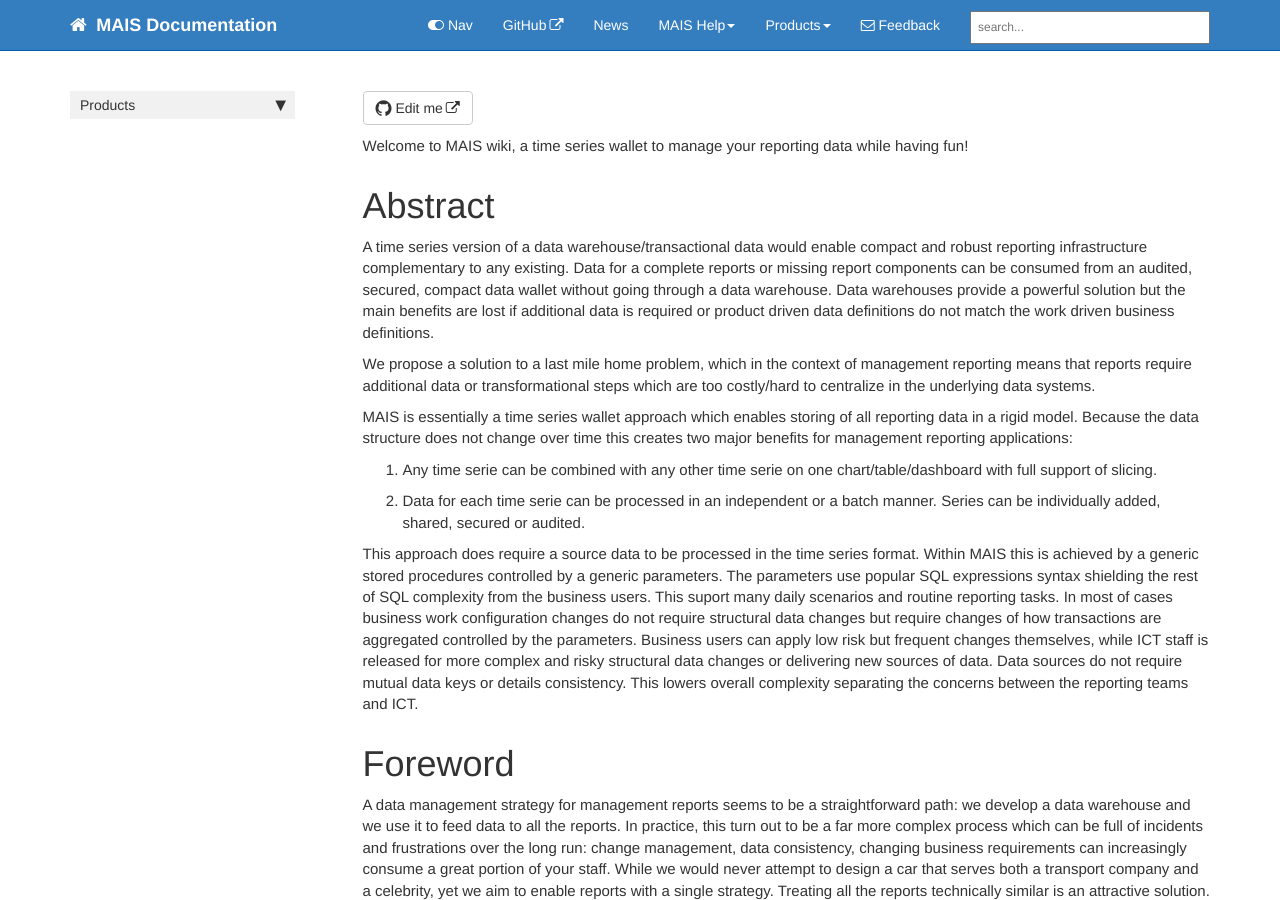
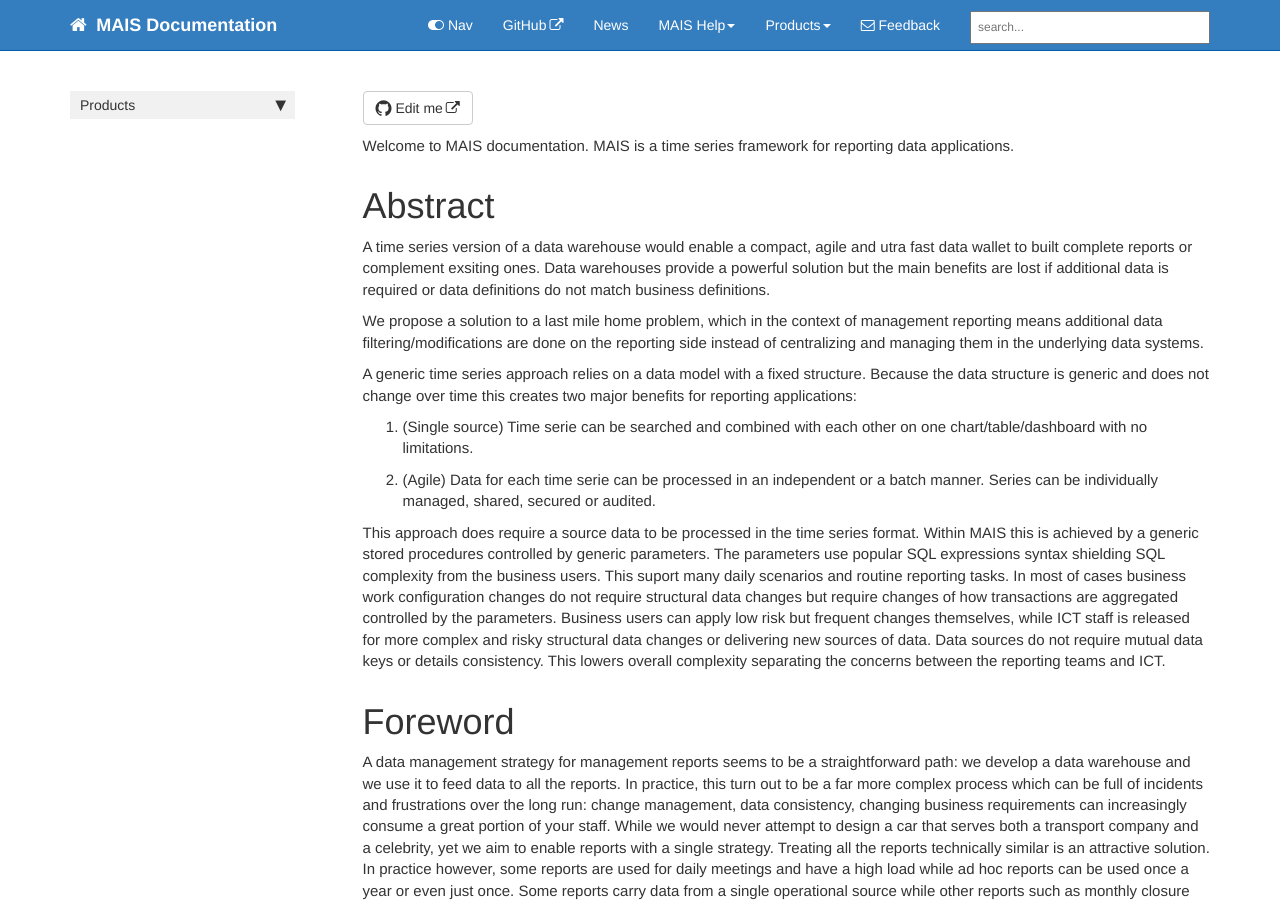
Before and after one commit to maximnl/mais, a Jekyll site: the page built from docs/01-introduction.md, in a window 1280 px wide and 900 px high. Built offline with Jekyll 4.4.1, drawn with Linux system fonts in a browser that asks for light colours; our own code applies the rules of GitHub Pages for plain Markdown files; comment, search, counter and statistics services are not loaded.

Commit message:
Update 01-introduction.md

```diff
--- a/docs/01-introduction.md
+++ b/docs/01-introduction.md
@@ -1,16 +1,17 @@
-Welcome to MAIS wiki, a time series wallet to manage your reporting data while having fun!
+Welcome to MAIS documentation.
+MAIS is a time series framework for reporting data applications.
 
 # Abstract
-A time series version of a data warehouse/transactional data would enable compact and robust reporting infrastructure complementary to any existing. Data for a complete reports or missing report components can be consumed from an audited, secured, compact data wallet without going through a data warehouse. Data warehouses provide a powerful solution but the main benefits are lost if additional data is required or product driven data definitions do not match the work driven business definitions.
+A time series version of a data warehouse would enable a compact, agile and utra fast data wallet to built complete reports or complement exsiting ones. Data warehouses provide a powerful solution but the main benefits are lost if additional data is required or data definitions do not match business definitions.
 
-We propose a solution to a last mile home problem, which in the context of management reporting means that reports require additional data or transformational steps which are too costly/hard to centralize in the underlying data systems.
+We propose a solution to a last mile home problem, which in the context of management reporting means additional data filtering/modifications are done on the reporting side instead of centralizing and managing them in the underlying data systems.
 
-MAIS is essentially a time series wallet approach which enables storing of all reporting data in a rigid model. Because the data structure does not change over time this creates two major benefits for management reporting applications:
+A generic time series approach relies on a data model with a fixed structure. Because the data structure is generic and does not change over time this creates two major benefits for reporting applications:
 
-1. Any time serie can be combined with any other time serie on one chart/table/dashboard with full support of slicing.
-2. Data for each time serie can be processed in an independent or a batch manner. Series can be individually added, shared, secured or audited.
+1. (Single source) Time serie can be searched and combined with each other on one chart/table/dashboard with no limitations.
+2. (Agile) Data for each time serie can be processed in an independent or a batch manner. Series can be individually managed, shared, secured or audited.
 
-This approach does require a source data to be processed in the time series format. Within MAIS this is achieved by a generic stored procedures controlled by a generic parameters. The parameters use popular SQL expressions syntax shielding the rest of SQL complexity from the business users. This suport many daily scenarios and routine reporting tasks. In most of cases business work configuration changes do not require structural data changes but require changes of how transactions are aggregated controlled by the parameters. Business users can apply low risk but frequent changes themselves, while ICT staff is released for more complex and risky structural data changes or delivering new sources of data. Data sources do not require mutual data keys or details consistency. This lowers overall complexity separating the concerns between the reporting teams and ICT.
+This approach does require a source data to be processed in the time series format. Within MAIS this is achieved by a generic stored procedures controlled by generic parameters. The parameters use popular SQL expressions syntax shielding SQL complexity from the business users. This suport many daily scenarios and routine reporting tasks. In most of cases business work configuration changes do not require structural data changes but require changes of how transactions are aggregated controlled by the parameters. Business users can apply low risk but frequent changes themselves, while ICT staff is released for more complex and risky structural data changes or delivering new sources of data. Data sources do not require mutual data keys or details consistency. This lowers overall complexity separating the concerns between the reporting teams and ICT.
 
 # Foreword
 
```
